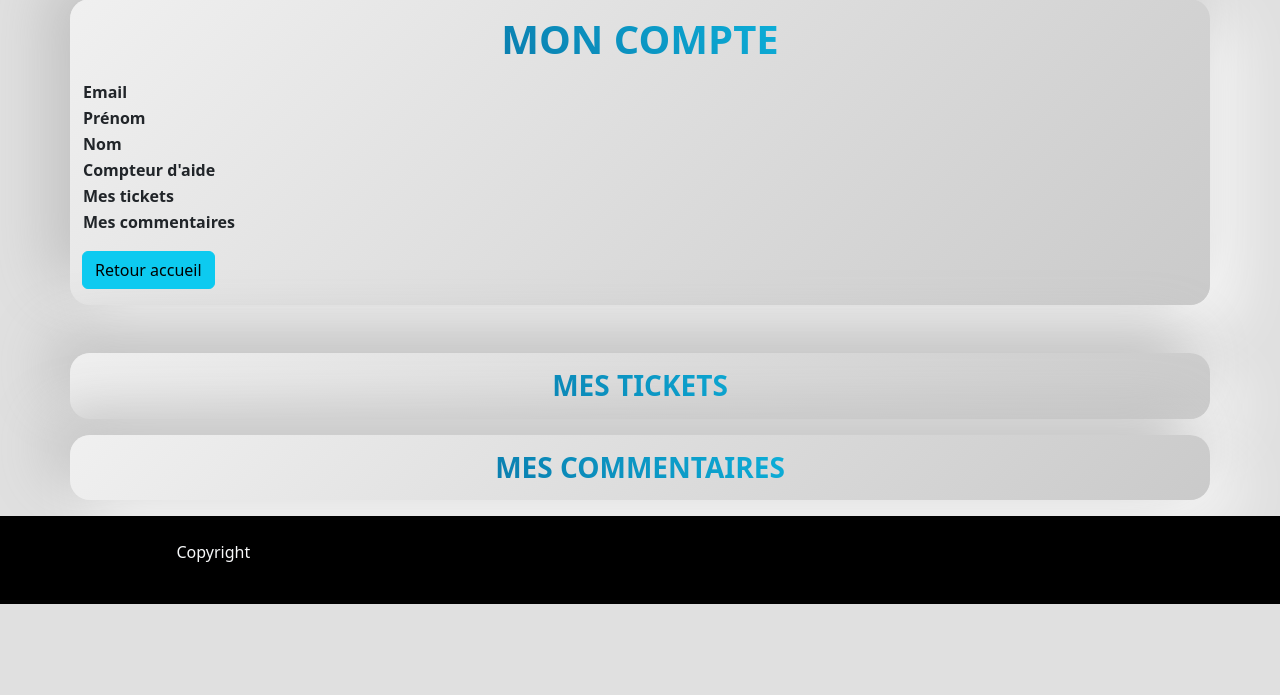
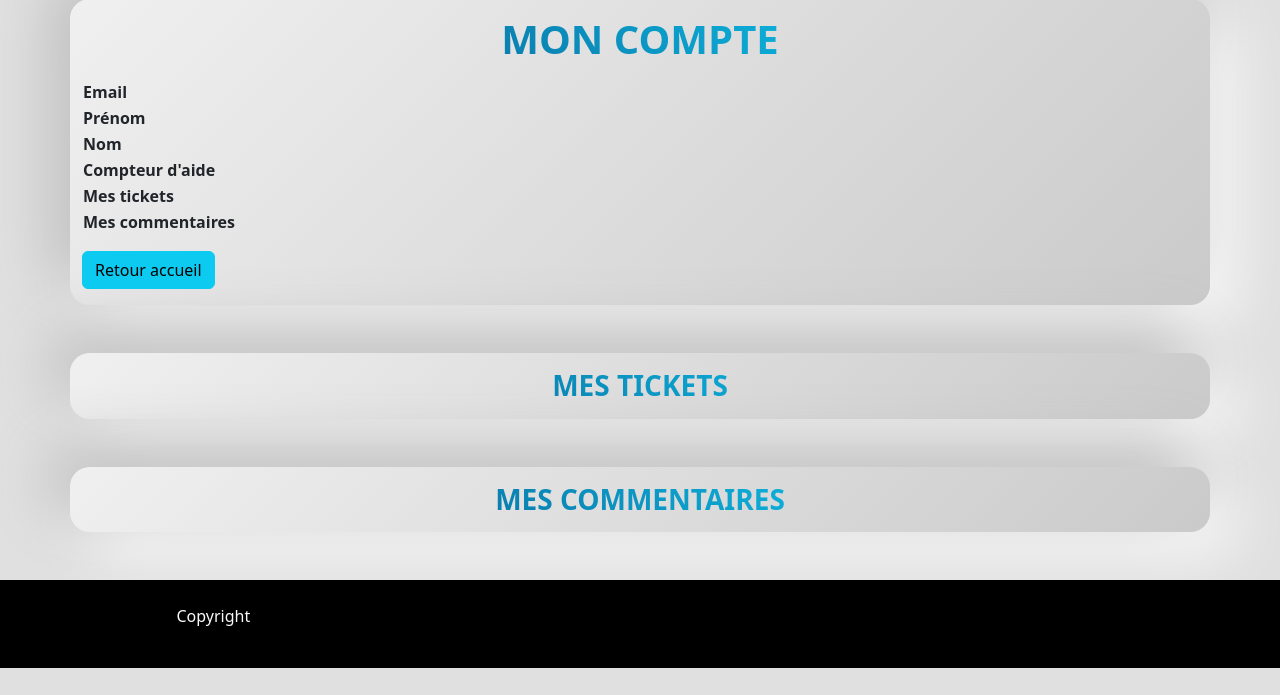
Before and after one commit to MartinEwen/projet2groupe, a Symfony app: template projet2Groupe/templates/user/show.html.twig in a window 1280 px wide. Shown: the part 105-800 px from the top of the page. Run offline with Twig, Linux system fonts and the light colour scheme; the template is opened without the code that fills it, so the values that code supplies are empty; some libraries are stand-ins or nearby versions.

Commit message:
c tout moche :(

```diff
--- a/projet2Groupe/templates/user/show.html.twig
+++ b/projet2Groupe/templates/user/show.html.twig
@@ -42,7 +42,7 @@
 		</div>
 	</section>
 
-    <section class="container my-3" id="shadow-container">
+    <section class="container my-4" id="shadow-container">
         <div class="row">
             <div class="col">
                 <h3 id="title-gradiant" class="my-3">Mes Tickets</h3>
@@ -82,7 +82,7 @@
         </div>
     </section>
 
-    <section class="container my-3" id="shadow-container">
+    <section class="container my-5" id="shadow-container">
         <div class="row">
             <div class="col">
                 <h3 id="title-gradiant" class="my-3">Mes Commentaires</h3>
```
